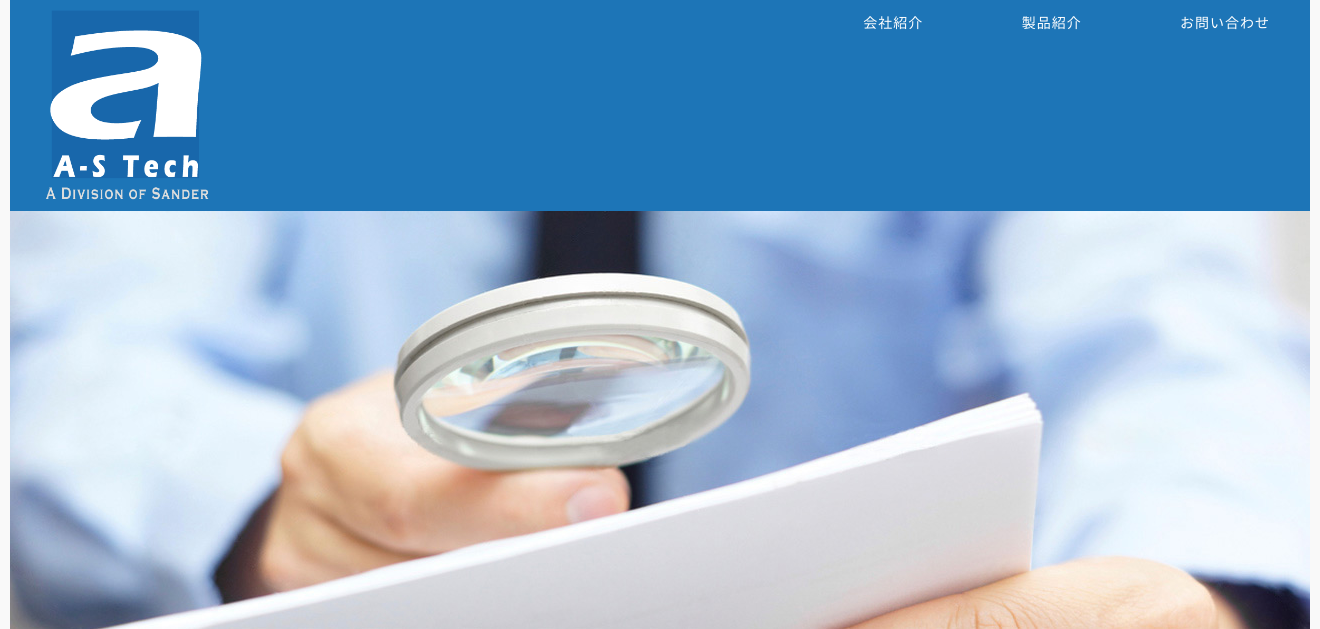
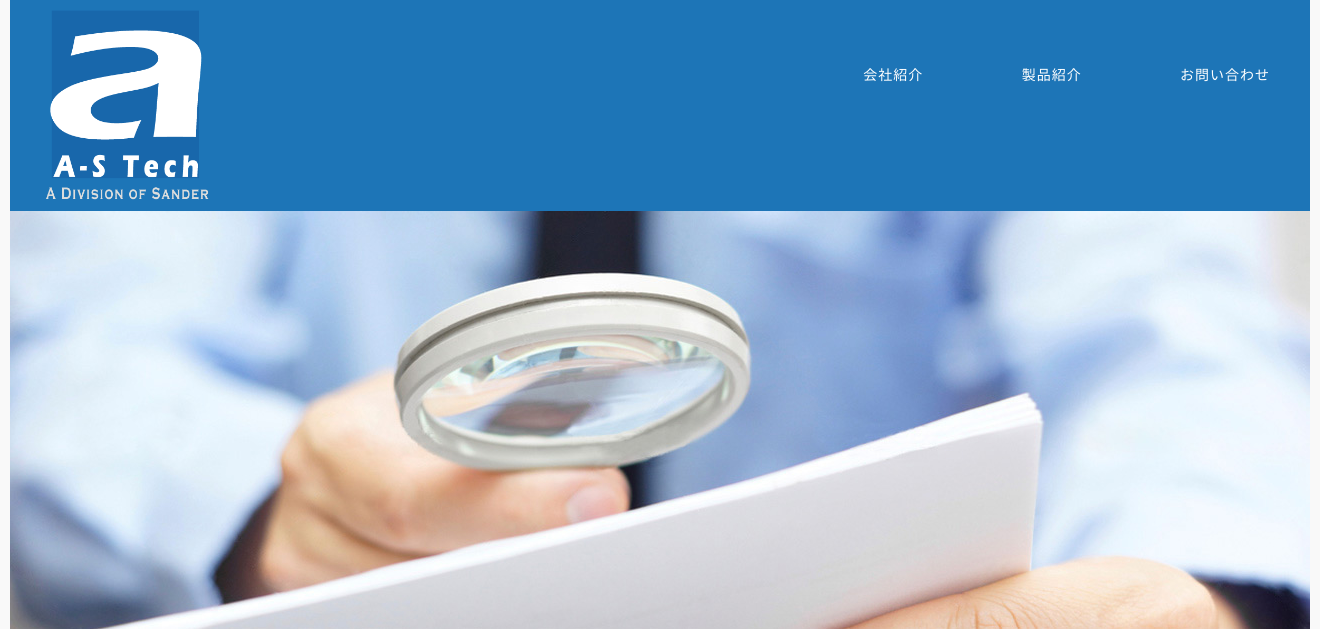
Before and after one commit to mag5323/ast, a PHP site: page /Terms.html in a window 1320 px wide. Shown: the top 629 px of the page. Run offline with PHP 8.4, Linux system fonts and the light colour scheme; some libraries are stand-ins or nearby versions; some web fonts are replaced.

Commit message:
Centering ul#nav

```diff
--- a/images/global.css
+++ b/images/global.css
@@ -344,13 +344,13 @@ body {
 	max-width: 100%;
 }
 #nav {
-
+    height: 150px;
 }
 #nav > li {
-	padding-left: 35px; display: inline-block;
+	padding-left: 35px; display: inline-block; line-height: 150px;
 }
 #nav > li > a {
-	padding: 13px 30px 32px; text-transform: uppercase; position: relative;
+	padding: 0px 30px; text-transform: uppercase; position: relative;
 }
 #nav dl {
 	transition:0.3s; padding-top: 15px; padding-bottom: 15px; border-top-color: rgb(97, 159, 205); border-top-width: 1px; border-top-style: solid; position: absolute; z-index: -1; opacity: 0; background-color: rgb(29, 117, 183);
```
